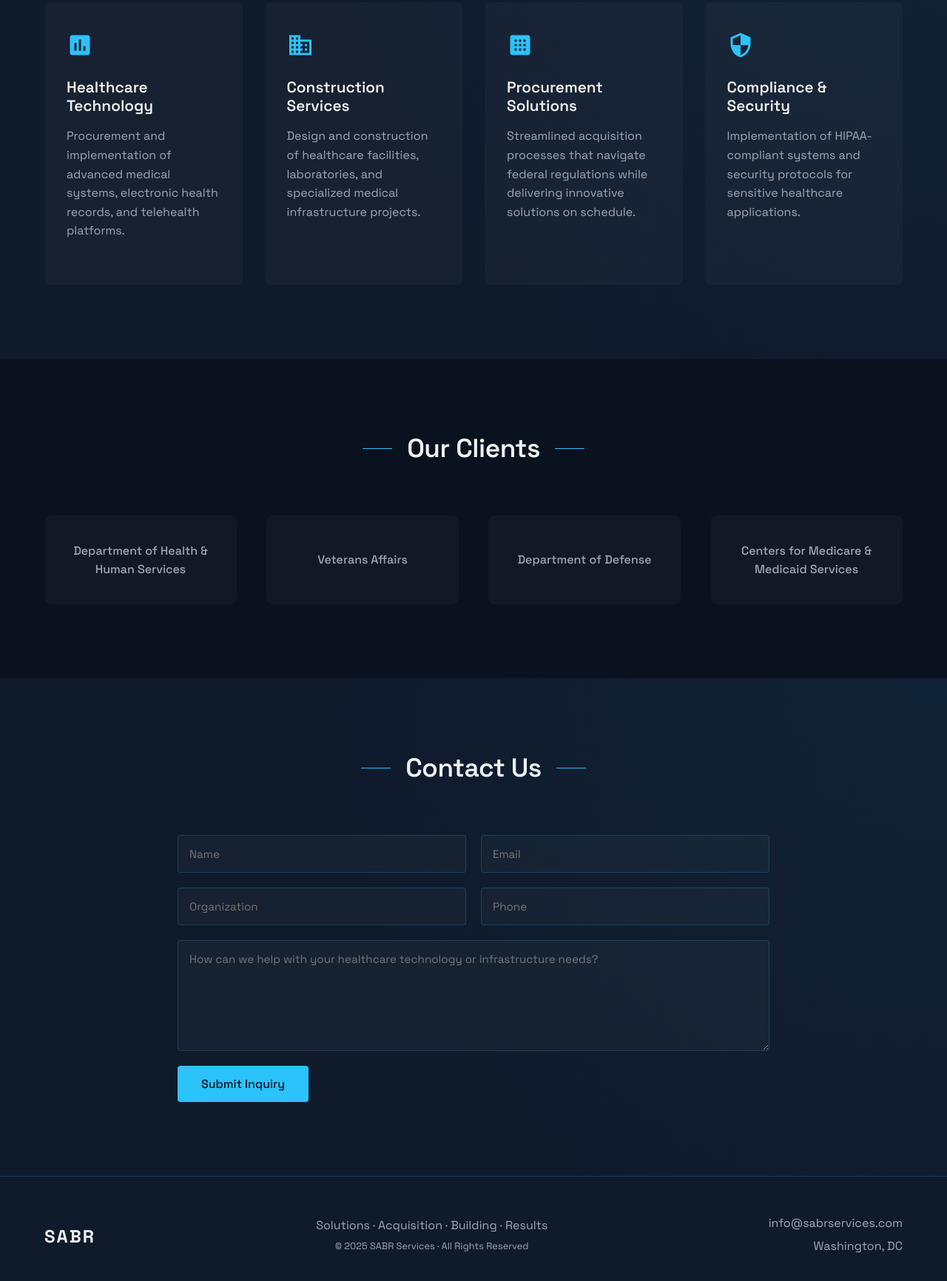
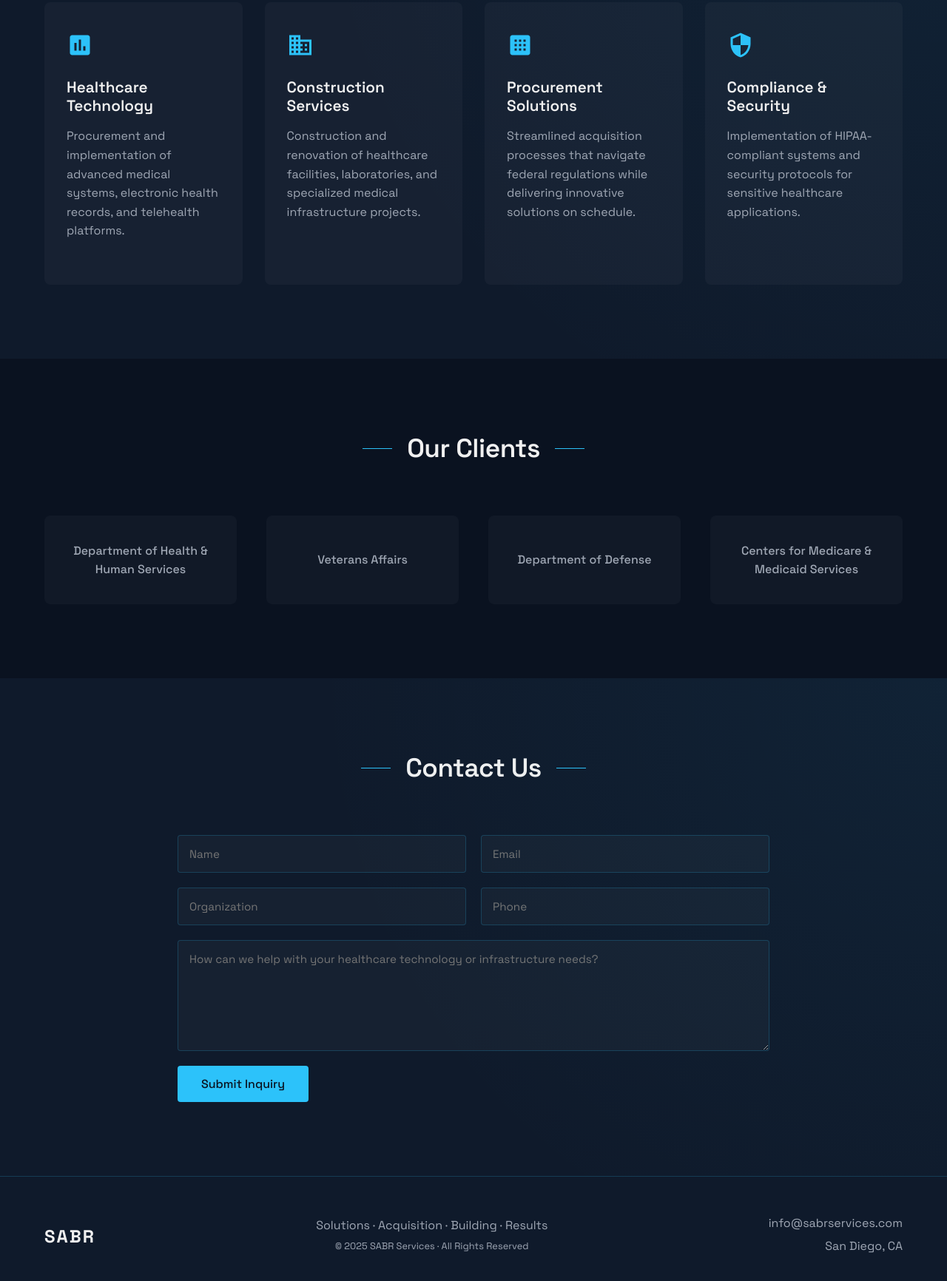
Before and after one commit to raratopenints/SABR_WEB, a plain HTML site: page index.html in a window 1280 px wide. Shown: the part 1444-3176 px from the top of the page at 74% size. Drawn offline with Linux system fonts and the light colour scheme.

Commit message:
changed some text

```diff
--- a/index.html
+++ b/index.html
@@ -71,7 +71,7 @@
                         </svg>
                     </div>
                     <h3>Construction Services</h3>
-                    <p>Design and construction of healthcare facilities, laboratories, and specialized medical infrastructure projects.</p>
+                    <p>Construction and renovation of healthcare facilities, laboratories, and specialized medical infrastructure projects.</p>
                 </div>
                 <div class="service-card">
                     <div class="service-icon">
@@ -153,7 +153,7 @@
                 </div>
                 <div class="footer-contact">
                     <p>info@sabrservices.com</p>
-                    <p>Washington, DC</p>
+                    <p>San Diego, CA</p>
                 </div>
             </div>
         </div>
```
